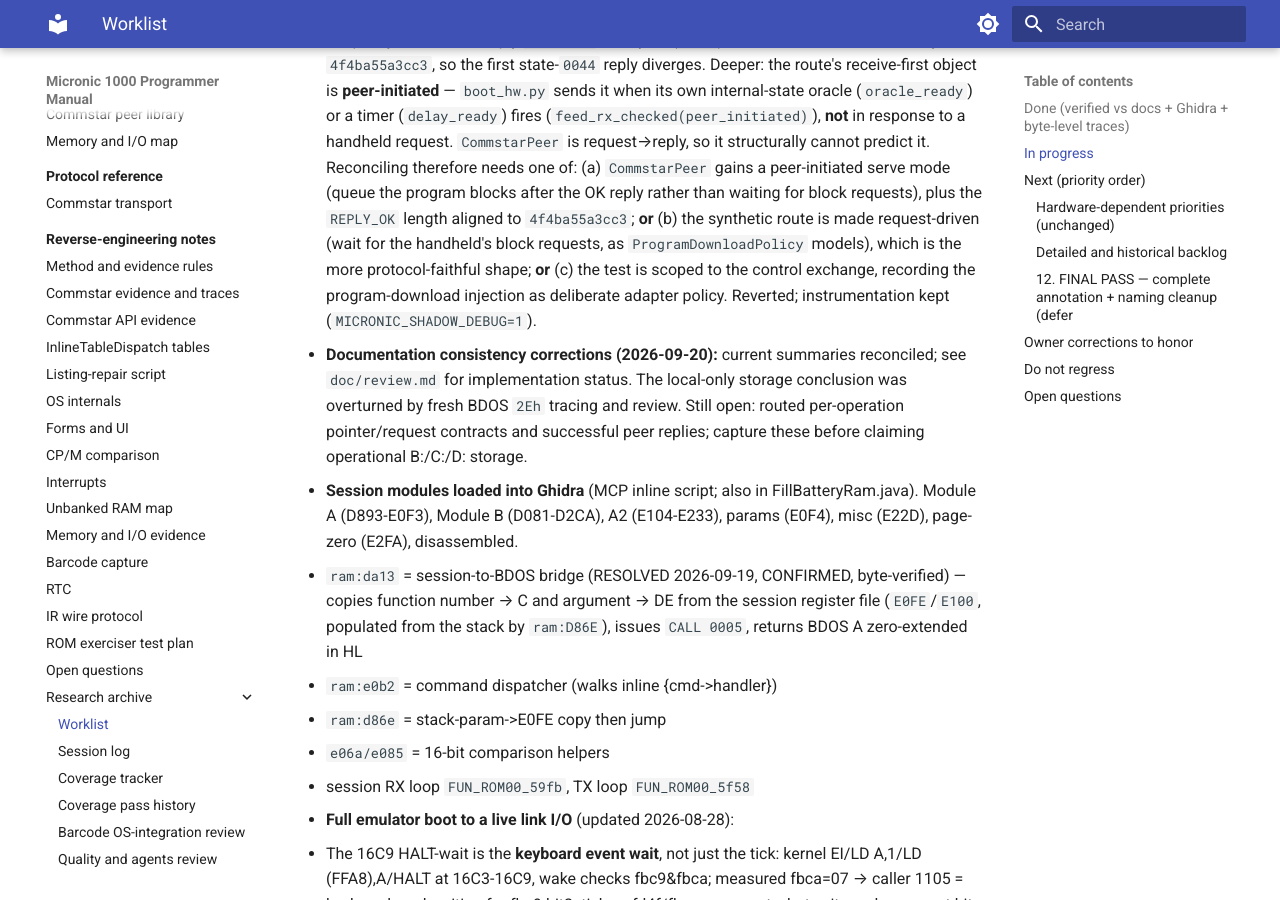
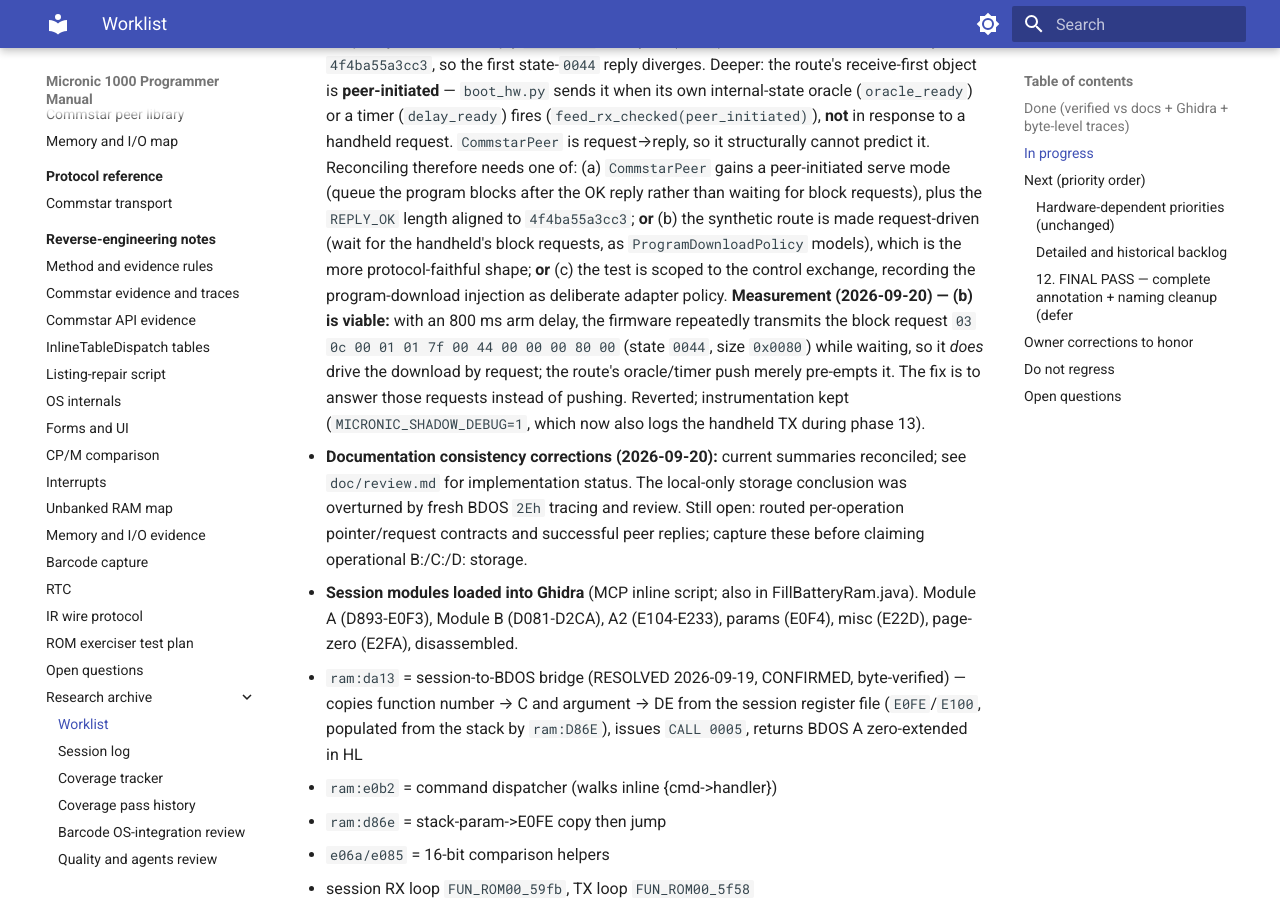
Before and after one commit to philpem/micronic1000, an MkDocs documentation site: the page built from doc/research/TASKS.md, in a window 1280 px wide and 900 px high, scrolled down 2722 px. Built offline with MkDocs 1.6.1 and Material for MkDocs 9.7.7, drawn with Linux system fonts in a browser that asks for light colours.

Commit message:
analysis+docs: confirm the firmware drives program blocks by 0044 request (option b viable)

```diff
--- a/doc/research/TASKS.md
+++ b/doc/research/TASKS.md
@@ -131,7 +131,13 @@ State: continuously updated as work progresses.
       protocol-faithful shape;
   **or** (c) the test is scoped to the control exchange, recording the
   program-download injection as deliberate adapter policy.
-  Reverted; instrumentation kept (`MICRONIC_SHADOW_DEBUG=1`).
+  **Measurement (2026-09-20) — (b) is viable:** with an 800 ms arm delay, the
+  firmware repeatedly transmits the block request
+  `03 0c 00 01 01 7f 00 44 00 00 00 80 00` (state `0044`, size `0x0080`) while
+  waiting, so it *does* drive the download by request; the route's oracle/timer
+  push merely pre-empts it. The fix is to answer those requests instead of
+  pushing. Reverted; instrumentation kept (`MICRONIC_SHADOW_DEBUG=1`, which now
+  also logs the handheld TX during phase 13).
 
 - **Documentation consistency corrections (2026-09-20):** current summaries
   reconciled; see `doc/review.md` for implementation status. The local-only
```
Also changed, not shown: 1 other file.
